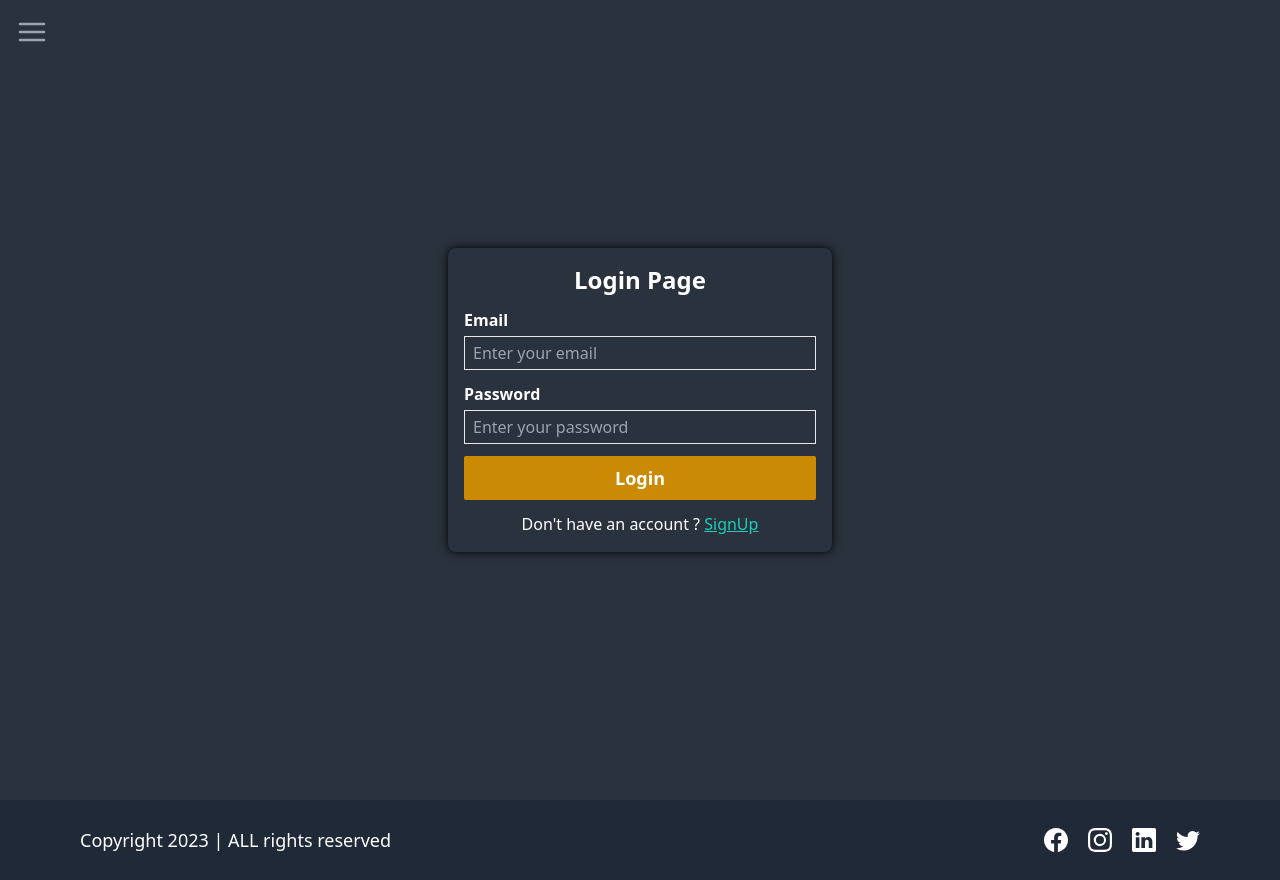
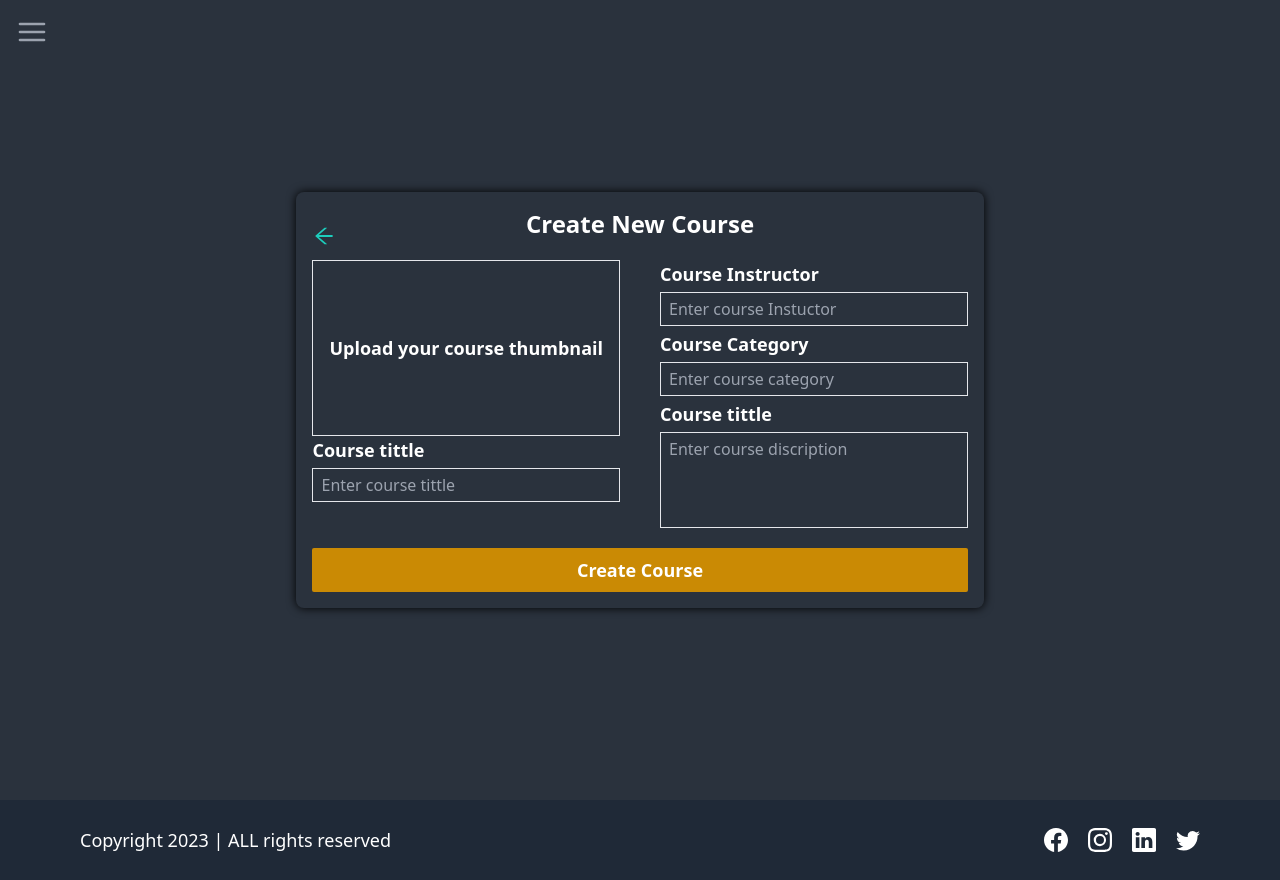
Before and after one commit to afroj07/LearningSystemFronted, a React (Vite) app: page /course/create in a window 1280 px wide. Before the commit this address led to /login. Built offline with nearby package versions, Linux system fonts and the light colour scheme.

Commit message:
Add new course creation file

```diff
--- a/src/App.jsx
+++ b/src/App.jsx
@@ -27,9 +27,9 @@
       <Route path='/denied' element={<Denied/>}/>
       <Route path='/course/description' element={<CourseDescription/>}/>
 
-       <Route element={<RequireAuth allowedRoles={['ADMIN']}/>}>
+       {/* <Route element={<RequireAuth allowedRoles={['ADMIN']}/>}> */}
         <Route path='/course/create' element={<CreateCourse/>}/>
-       </Route>
+       {/* </Route> */}
        <Route path='*' element={<NotFound/>}/>
 
     </Routes>
--- a/src/Layout/HomeLayout.jsx
+++ b/src/Layout/HomeLayout.jsx
@@ -65,6 +65,11 @@
                         <Link to='/admin/dashboard'>Admin DashBoard</Link>
                       </li>
                     )}
+                     {isLoggedIn && role=== 'ADMIN' &&(
+                      <li>
+                        <Link to='/course/create'>Create new course</Link>
+                      </li>
+                    )}
                     <li className='hover:bg-slate-600'>
                       <Link to="/courses">All Courses</Link>
                     </li>
--- a/src/Pages/Course/CreateCourse.jsx
+++ b/src/Pages/Course/CreateCourse.jsx
@@ -1,8 +1,186 @@
-import React from 'react'
+import React, { useState } from 'react'
+import toast from 'react-hot-toast';
+import { useDispatch } from 'react-redux';
+import { Link, useNavigate } from 'react-router-dom';
+import { createNewCourse } from '../../Redux/Slices/CourseSlice';
+import HomeLayout from '../../Layout/HomeLayout';
+import { AiOutlineArrowLeft } from 'react-icons/ai';
 
 const CreateCourse = () => {
+
+  const dispatch = useDispatch();
+  const navigate =  useNavigate();
+
+  const[userInput, setUserInput]=useState({
+     tittle:"",
+     category:"",
+     createdBy:"",
+     description:"",
+     thumbnail:null,
+     previewImage:""
+  });
+
+  const  handleImageUpload= (e)=> {
+    e.preventDefault();
+    const uploadedImage= e.target.files[0];
+    if(uploadedImage){
+      const fileReader = new FileReader();
+      fileReader.readAsDataURL(uploadedImage);
+      fileReader.addEventListener("load", function(){
+        setUserInput({
+          ...userInput,
+          previewImage:this.result,
+          thumbnail:uploadedImage
+        })
+      })
+    }
+}
+
+function handleUserInput(e){
+  const{name, value} = e.target;
+  setUserInput({
+    ...userInput,
+    [name]:value
+  })
+}
+
+async function onFormSubmit(e){
+  e.preventDefault();
+  if(!userInput.tittle || !userInput.description || !userInput.category || !userInput.thumbnail || !userInput.createdBy){
+    toast.error("All fields are mandatoy");
+    return;
+  }
+
+  const responce = await dispatch(createNewCourse(userInput));
+  if(responce?.payload?.success){
+    setUserInput({
+      tittle:"",
+      category:"",
+      createdBy:"",
+      description:"",
+      thumbnail:null,
+      previewImage:""
+    })
+     navigate('/course');
+
+  }
+
+}
+
   return (
-    <div>CreateCourse</div>
+
+    <HomeLayout>
+      <div className='flex items-center justify-center h-[100vh]'>
+        <form
+         onSubmit={onFormSubmit}
+         className='flex flex-col justify-center gap-5 rounded-lg p-4 text-white w-[700] my-10 shadow-[0_0_10px_black] relative'>
+
+           <Link className="absolute top-8 text-2xl link text-accent cursor-pointer">
+            <AiOutlineArrowLeft/>
+           </Link>
+          <h1 className='text-center text-2xl font-bold'>
+            Create New Course
+          </h1>
+          <main className='grid grid-cols-2 gap-x-10 '>
+             <div className='gap-y-6'>
+                <div>
+                  <label htmlFor="image_uploads" className='cursor-pointer'>
+                          {userInput.previewImage?(
+                            <img
+                              className='w-full h-44 m-auto border '
+                            src={userInput.previewImage}
+                            alt="courseImage" />
+                          ):(
+                            <div className='w-full h-44 m-auto flex items-center justify-center border'>
+                              <h1 className='font-bold p-4 text-lg '>
+                                  Upload your course thumbnail
+                              </h1>
+                            </div>
+                          )
+                          }
+                  </label>
+                  <input
+                  className='hidden'
+                  type="file"
+                  id='image_uploads'
+                  accept='.jpg, .jpeg, .svg, .png'
+                  name='image_uploads'
+                  onChange={handleImageUpload}
+                  />
+                </div>
+                <div className='flex flex-col gap-1'>
+                 <label htmlFor="tittle" className='text-lg font-semibold'>
+                  Course tittle
+                 </label>
+                 <input
+                 required
+                 name='tittle'
+                 id='tittle'
+                 placeholder='Enter course tittle'
+                 className='bg-transparent px-2 py-1 border'
+                 type="text"
+                 value={userInput.tittle}
+                 onChange={handleUserInput}
+                 />
+                </div>
+             </div>
+
+             <div className='flex flex-col gap-1'>
+             <div className='flex flex-col gap-1'>
+                 <label htmlFor="createdBy"
+                 className='text-lg font-semibold'>
+                  Course Instructor
+                 </label>
+                 <input
+                 required
+                 name='createdBy'
+                 id='createdBy'
+                 placeholder='Enter course Instuctor'
+                 className='bg-transparent px-2 py-1 border'
+                 type="text"
+                 value={userInput.createdBy}
+                 onChange={handleUserInput}
+                 />
+                </div>
+                <div className='flex flex-col gap-1'>
+                 <label htmlFor="category" className='text-lg font-semibold'>
+                  Course Category
+                 </label>
+                 <input
+                 required
+                 name='category'
+                 id='category'
+                 placeholder='Enter course category'
+                 className='bg-transparent px-2 py-1 border'
+                 type="text"
+                 value={userInput.category}
+                 onChange={handleUserInput}
+                 />
+                </div>
+                <div className='flex flex-col gap-1'>
+                 <label htmlFor="description" className='text-lg font-semibold'>
+                  Course tittle
+                 </label>
+                 <textarea
+                 required
+                 name='discription'
+                 id='discription'
+                 placeholder='Enter course discription'
+                 className='bg-transparent px-2 py-1 h-24 overflow-y-scroll resize-none  border'
+                 type="text"
+                 value={userInput.description}
+                 onChange={handleUserInput}
+                 />
+                </div>
+             </div>
+          </main>
+           <button className='w-full bg-yellow-600 py-2   rounded-sm font-semibold text-lg hover:bg-yellow-500 transition-all ease-in-out'>
+            Create Course
+           </button>
+         </form>
+      </div>
+
+    </HomeLayout>
   )
 }
 
--- a/src/Redux/Slices/CourseSlice.js
+++ b/src/Redux/Slices/CourseSlice.js
@@ -24,6 +24,28 @@
     }
 })
 
+export const createNewCourse = createAsyncThunk('/course/create', async(data)=>{
+    try {
+        let formData = new FormData();
+        formData.append("tittle", data?.tittle);
+        formData.append("description", data?.description);
+        formData.append("category", data?.category);
+        formData.append("createdBy", data?.createdBy);
+        formData.append("thumbnail", data?.thumbnail);
+
+    const response = axiosInstance.post('/course', formData);
+    toast.promise(response,{
+        loading:"Creating new course",
+        success:"Course created successfully",
+        error:"Failed to create course"
+    });
+
+    return (await response).data;
+    } catch (error) {
+        toast.error(error?.response?.data?.message);
+    }
+})
+
 const CourseSlice = createSlice({
     name:"course",
     initialState,
```
